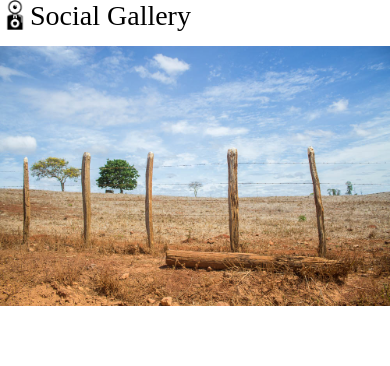
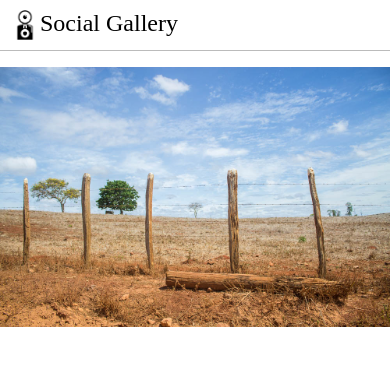
Before and after one commit to rafaelnmelo/socialGallery, a React Native app: screen / in a window 390 px wide. Shown: the top 366 px of the page. Built offline with nearby package versions, Linux system fonts and the light colour scheme.

Commit message:
Ajustes de estilos em Header

```diff
--- a/src/components/Header.js
+++ b/src/components/Header.js
@@ -8,7 +8,7 @@ import icon from '../../assets/imgs/icon.png'
 
 export default props => {
     return (
-        <View style={StyleSheet.container}>
+        <View style={styles.container}>
             <View style={styles.rowContainer}>
                 <Image source={icon} style={styles.image} />
                 <Text style={styles.title}>Social Gallery</Text>
@@ -40,6 +40,6 @@ const styles = StyleSheet.create({
         color: "#000",
         fontFamily: 'shelter',
         height: 30,
-        fontSize: 28
+        fontSize: 24
     }
 })
```
